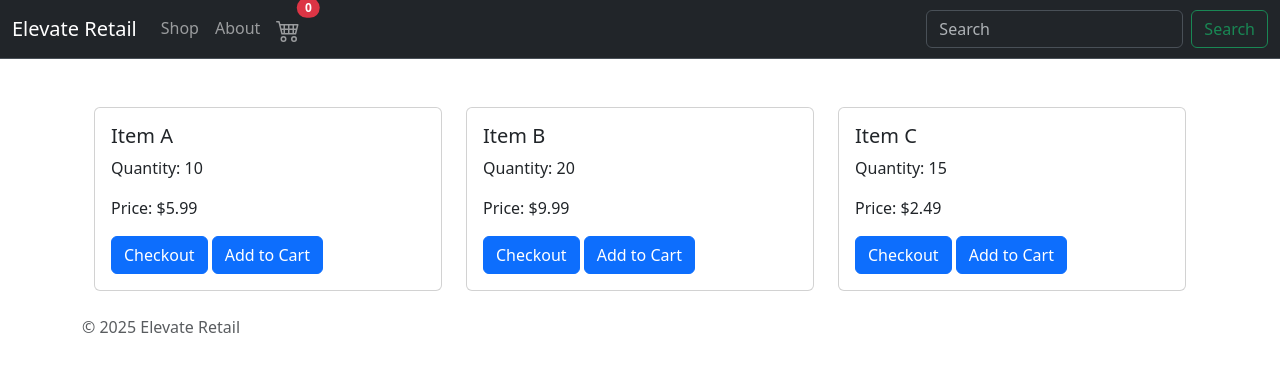
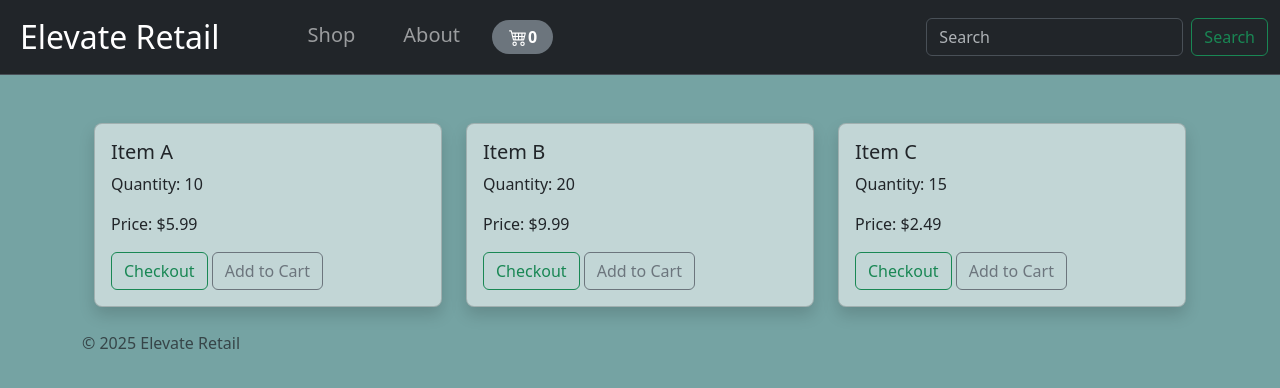
Before and after one commit to Cyber-Kaeh/elevate-retail, a Flask app: page /inventory in a window 1280 px wide. Shown: the top 388 px of the page. Run offline with Flask 3, Linux system fonts and the light colour scheme; data comes from the database, SQL or seed files in the repository; both versions use the stored data as it was after the commit.

Commit message:
Added color scheme to inventory and cart. Need to update UI still.

```diff
--- a/app.py
+++ b/app.py
@@ -10,6 +10,12 @@ app = Flask(__name__)
 app.config['SQLALCHEMY_DATABASE_URI'] = 'sqlite:///elevate_retail.db'
 app.config['SECRET_KEY'] = secrets.token_hex(32)
 app.config['SESSION_TYPE'] = 'sqlalchemy'
+app.config['SQLALCHEMY_ENGINE_OPTIONS'] = {
+    'pool_size': 50,
+    'max_overflow': 20,
+    'pool_timeout': 30,
+    'pool_recycle': 280
+}
 db = SQLAlchemy(app)  # Create a single SQLAlchemy instance
 app.config['SESSION_SQLALCHEMY'] = db
 
--- a/templates/base.html
+++ b/templates/base.html
@@ -10,6 +10,12 @@
       integrity="sha384-QWTKZyjpPEjISv5WaRU9OFeRpok6YctnYmDr5pNlyT2bRjXh0JMhjY6hW+ALEwIH"
       crossorigin="anonymous"
     />
+    <style>
+      body {
+        background-color: #75a3a3;
+        color: #212528;
+      }
+    </style>
   </head>
   <body>
     <header>
@@ -18,7 +24,7 @@
         data-bs-theme="dark"
       >
         <div class="container-fluid">
-          <a class="navbar-brand" href="#">Elevate Retail</a>
+          <a class="navbar-brand fs-2 px-2 pe-5" href="/">Elevate Retail</a>
           <button
             class="navbar-toggler"
             type="button"
@@ -33,17 +39,21 @@
           <div class="collapse navbar-collapse" id="navbarSupportedContent">
             <ul class="navbar-nav me-auto mb-2 mb-lg-0">
               <li class="nav-item">
-                <a class="nav-link" href="/inventory">Shop</a>
+                <a class="nav-link fs-5 px-4" href="/inventory">Shop</a>
               </li>
               <li class="nav-item">
-                <a class="nav-link" href="/about">About</a>
+                <a class="nav-link fs-5 px-4" href="/about">About</a>
               </li>
               <li class="nav-item">
                 <a class="nav-link position-relative" href="/cart">
+                  <span
+                    class="badge rounded-pill bg-secondary d-flex align-items-center justify-content-between"
+                    style="padding: 0.5rem 1rem; font-size: 1rem"
+                  >
                     <svg
                       xmlns="http://www.w3.org/2000/svg"
-                    width="24"
-                    height="24"
+                      width="20"
+                      height="18"
                       fill="currentColor"
                       class="bi bi-cart4"
                       viewBox="0 0 16 16"
@@ -52,10 +62,6 @@
                         d="M0 2.5A.5.5 0 0 1 .5 2H2a.5.5 0 0 1 .485.379L2.89 4H14.5a.5.5 0 0 1 .485.621l-1.5 6A.5.5 0 0 1 13 11H4a.5.5 0 0 1-.485-.379L1.61 3H.5a.5.5 0 0 1-.5-.5M3.14 5l.5 2H5V5zM6 5v2h2V5zm3 0v2h2V5zm3 0v2h1.36l.5-2zm1.11 3H12v2h.61zM11 8H9v2h2zM8 8H6v2h2zM5 8H3.89l.5 2H5zm0 5a1 1 0 1 0 0 2 1 1 0 0 0 0-2m-2 1a2 2 0 1 1 4 0 2 2 0 0 1-4 0m9-1a1 1 0 1 0 0 2 1 1 0 0 0 0-2m-2 1a2 2 0 1 1 4 0 2 2 0 0 1-4 0"
                       />
                     </svg>
-                  <span
-                    class="position-absolute top-0 start-100 translate-middle badge rounded-pill bg-danger"
-                    style="font-size: 0.75rem"
-                  >
                     {{ cart_item_count }}
                   </span>
                 </a>
--- a/templates/cart.html
+++ b/templates/cart.html
@@ -1,10 +1,12 @@
 {% extends "base.html" %} {% block title %}Cart{% endblock %} {% block content
 %}
 
-<div class="container mt-4">
+<div class="container mt-4 p-3 rounded shadow">
   <h1>Shopping Cart</h1>
   {% if items %}
-  <table class="table">
+  <table
+    class="table table-hover table-secondary table-striped p-5 rounded-3 overflow-hidden shadow"
+  >
     <thead>
       <tr>
         <th scope="col">Product</th>
--- a/templates/inventory.html
+++ b/templates/inventory.html
@@ -1,19 +1,27 @@
-{% extends "base.html" %}
-
-{% block title %}Inventory{% endblock %}
-
-{% block content %}
+{% extends "base.html" %} {% block title %}Inventory{% endblock %} {% block
+content %}
 <div class="container mt-5">
   <div class="row">
     {% for item in items %}
     <div class="col-md-4">
-            <div class="card mb-4">
+      <div
+        class="card mb-4 text-dark rounded-3 shadow"
+        style="background-color: #c2d6d6"
+      >
         <div class="card-body">
           <h5 class="card-title">{{ item.name }}</h5>
           <p class="card-text">Quantity: {{ item.quantity }}</p>
           <p class="card-text">Price: ${{ item.price }}</p>
-                    <a href="/checkout/{{ item.id }}" class="btn btn-primary float-right">Checkout</a>
-                    <a href="/add_to_cart/{{ item.id }}" class="btn btn-primary float-right">Add to Cart</a>
+          <a
+            href="/checkout/{{ item.id }}"
+            class="btn btn-outline-success float-right"
+            >Checkout</a
+          >
+          <a
+            href="/add_to_cart/{{ item.id }}"
+            class="btn btn-outline-secondary float-right"
+            >Add to Cart</a
+          >
         </div>
       </div>
     </div>
```
Also changed, not shown: templates/landing.html (+18 -12 lines), instance/elevate_retail.db. Lines whose indentation alone changed are shown as unchanged.
